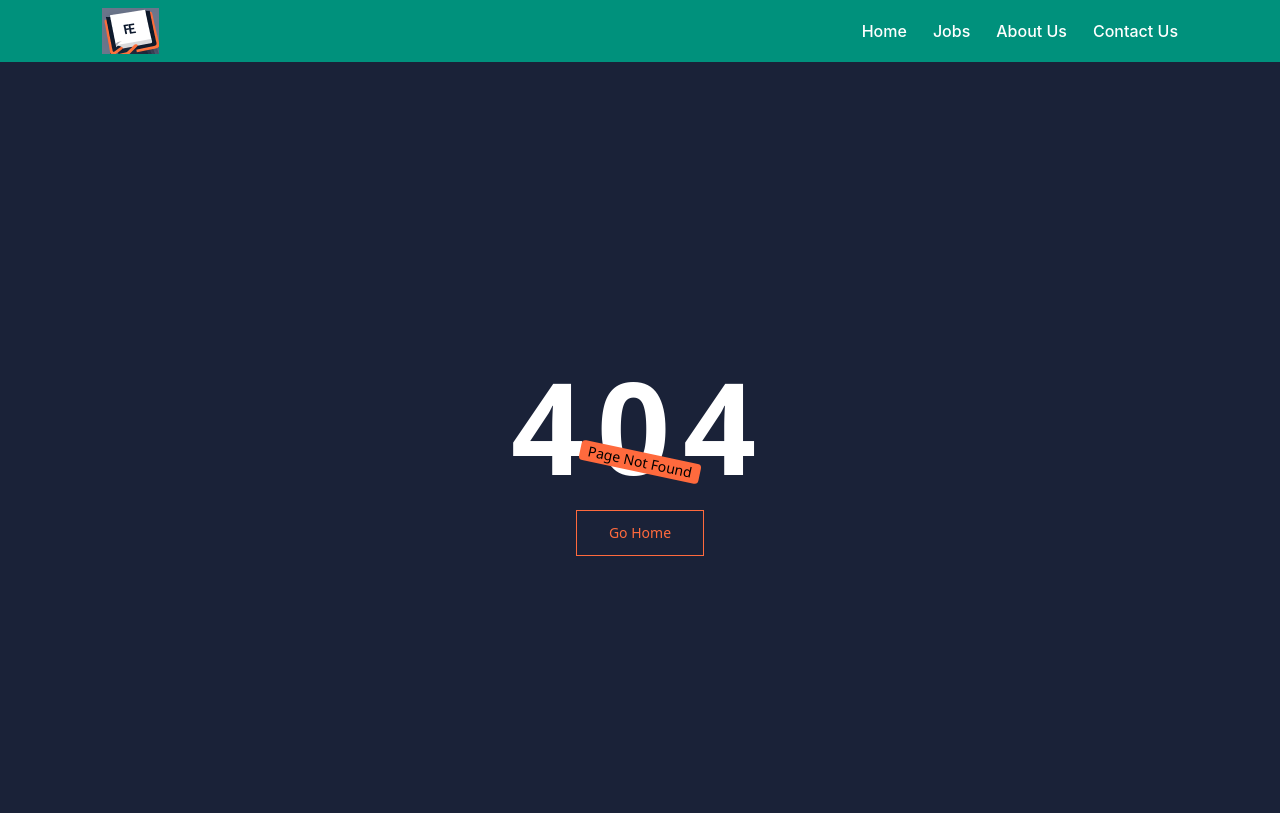
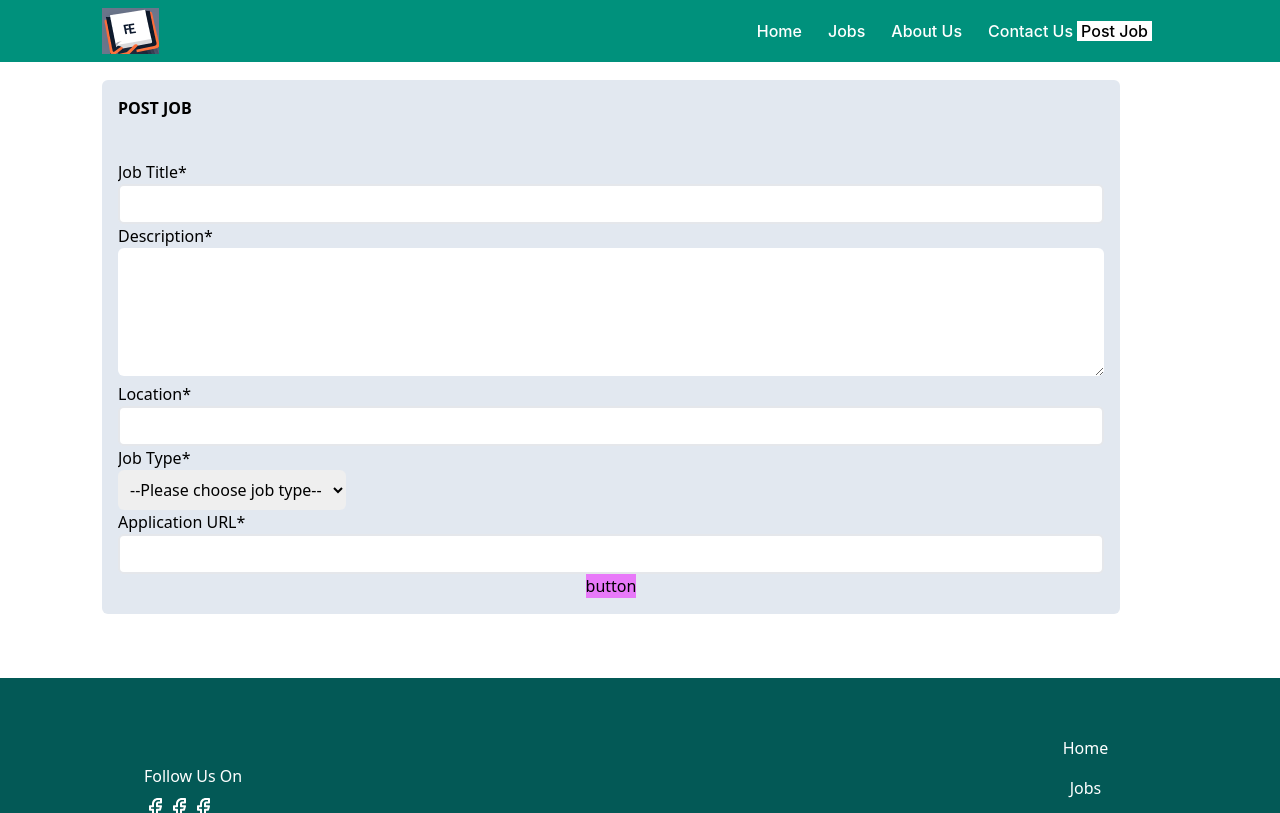
Before and after one commit to eyuu1/job_post_site, a React (Vite) app in the folder job/frontend/: page /createJob in a window 1280 px wide. Before the commit this address had no page. Shown: the top 813 px of the page. Built offline with nearby package versions, Linux system fonts and the light colour scheme.

Commit message:
job create page added

```diff
--- a/job/frontend/src/App.jsx
+++ b/job/frontend/src/App.jsx
@@ -8,6 +8,7 @@ import Contact from './pages/Contact'
 import Detail from "./pages/Detail"
 import PageNotFound from './pages/PageNotFound';
 import { BrowserRouter, Routes, Route } from 'react-router-dom'
+import CreateJob from './pages/createJob';
 import Signin from './pages/Signin';
 import Signup from './pages/Signup';
 
@@ -17,11 +18,12 @@ function App() {
     <BrowserRouter>
       <Routes>
         <Route path="/" element={<SharedNav />}>
-          <Route index element={<Signup />} />
+          <Route index element={<Home />} />
           <Route path="jobs" element={<Jobs />} />
           <Route path="jobs/:jobId" element={<Detail />} />
           <Route path="aboutus" element={<About />} />
           <Route path="contactus" element={<Contact />} />
+          <Route path="createJob" element={<CreateJob />} />
           <Route path="*" element={<PageNotFound />} />
           <Route path="signin" element={<Signin />} />
           <Route path="signup" element={<Signup />} />
--- a/job/frontend/src/components/Detail/Suggested.jsx
+++ b/job/frontend/src/components/Detail/Suggested.jsx
@@ -7,7 +7,7 @@ const Suggested = () => {
 
   return (
     <div className="flex flex-col flex-wrap space-y-4">
-      <h3>Related Jobs</h3>
+      <h3 className=' font-medium'>Related Jobs</h3>
       {slicedJobDescription.map(jobDetail => (
         <RecentJobsCard
           key={jobDetail.id}
--- a/job/frontend/src/components/Nav.jsx
+++ b/job/frontend/src/components/Nav.jsx
@@ -10,16 +10,17 @@ const Nav = () => {
 
   return (
     <>
-    <nav className="bg-primary flex justify-between lg:px-[6.375rem] md:px-[4rem] sm:px-[2rem] w-full py-2 ">
+    <nav className="bg-primary fixed z-10 flex justify-between lg:px-[6.375rem] md:px-[4rem] sm:px-[2rem] w-full py-2 ">
 
       <img src={logo} className='md:w-[57px] md:h-[46px] sm:w-[37px] sm:h-[26px] my-auto justify-start' alt="logo image" />
 
 
-        <ul className="my-auto flex item-center justify-end  sm:hidden md:flex ">
+        <ul className="my-auto flex item-center flex-wrap justify-end  sm:hidden md:flex ">
         <li><NavLink to="/">Home</NavLink></li>
         <li><NavLink to="/jobs">Jobs</NavLink></li>
         <li><NavLink to="/aboutus">About Us</NavLink></li>
         <li><NavLink to="/contactus">Contact Us</NavLink></li>
+        <li><NavLink to="/signup" className="text-md text-black ml-1 px-1 bg-white border-amber-800">Post Job</NavLink></li>
         </ul>
 
 
--- a/job/frontend/src/components/SignupFormInput.jsx
+++ b/job/frontend/src/components/SignupFormInput.jsx
@@ -12,7 +12,7 @@ const SignupFormInput = (props) => {
 
         <div className='flex flex-col'>
             <label htmlFor={props.name} className='mt-4'>{label}: </label>
-            <input id='signupInput' {...inputProps} onChange={onChange} onBlur={handleFocus} focused={focused.toString()} onFocus={(e)=> inputProps.name=== "cPassword" && setFocused(true)} className=' outline-none py-2 px-3 mt-1  text-sm rounded-md' />
+            <input id='signupInput' {...inputProps} onChange={onChange} onBlur={handleFocus} focused={focused.toString()} onFocus={(e)=> inputProps.name=== "cPassword" && setFocused(true)} className= ' outline-none py-2 px-3 mt-1  text-sm rounded-md' />
             <span id='signupError' className='text-xs text-red-600'>{errorMessage}</span>
         </div>
     )
--- a/job/frontend/src/constants/index.js
+++ b/job/frontend/src/constants/index.js
@@ -17,6 +17,7 @@ import more from '../assets/more.png'
 
 export const jobDescription = [
     {
+    id: 1,
     jobTitle: "software development",
     campany: "google",
     location: "addis ababa, bole",
@@ -27,6 +28,7 @@ export const jobDescription = [
 
 
     {
+    id: 2,
     jobTitle: "data analysis ",
     campany: "amazon",
     location: "new york",
@@ -37,6 +39,7 @@ export const jobDescription = [
 
 
     {
+    id: 3,
     jobTitle: "senior network engineer",
     campany: "amazon",
     location: "new york",
@@ -47,6 +50,7 @@ export const jobDescription = [
 
 
     {
+    id: 4,
     jobTitle: "data analysis",
     campany: "amazon",
     location: "new york",
--- a/job/frontend/src/pages/Detail.jsx
+++ b/job/frontend/src/pages/Detail.jsx
@@ -21,7 +21,7 @@ const Detail = () => {
     return (
       <div>
         <Header />
-        <div className="flex justify-start items-start w-full justify-between px-24 py-16">
+        <div className="flex  items-start w-full justify-between px-24 py-16">
           <Description
             id={job.id}
             jobTitle={job.jobTitle}
--- a/job/frontend/src/pages/Signin.jsx
+++ b/job/frontend/src/pages/Signin.jsx
@@ -17,7 +17,6 @@ const Signin = () => {
 
         const url = "http://localhost:8080/api/v1/campany/retrive";
 
-
             const response= fetch("http://localhost:8080/api/v1/campany/retrive" ).then(res => {
                 if(!res.ok){
                     console.log("error found")
@@ -31,33 +30,14 @@ const Signin = () => {
                     }
                 });
 
+                {found && navigate("/createJob")}
+
 
             }).catch(error => {
                 console.log(error);
+                alert("server error")
             })
 
-
-        // try {
-        //     fetch(url, {
-        //         method: 'GET',
-        //         headers: { "content-type": "application/json" },
-        //         body: JSON.stringify(values)
-
-        //     }).then((res) => {
-        //         if(res.ok){
-        //         alert("sucessfully registered")
-        //         navigate("/signin")
-        //         }
-        //         else{
-        //             alert("campany already exist. please sign in")
-        //         }
-
-        //     })
-
-        // } catch (error) {
-        //     console.log(error);
-
-        // }
 
 
 
--- a/job/frontend/src/pages/Signup.jsx
+++ b/job/frontend/src/pages/Signup.jsx
@@ -90,14 +90,18 @@ const Signup = () => {
                 }
                 else{
                     alert("campany already exist. please sign in")
+                    navigate("/signin")
                 }
 
             })
 
-        } catch (error) {
-            console.log(error);
+        } catch(error){
+                 alert("try again server connection error");
+        }
 
-        }
+
+
+
 
 
 
--- /dev/null
+++ b/job/frontend/src/pages/createJob.jsx
@@ -0,0 +1,44 @@
+import React from 'react'
+
+const createJob = () => {
+  const selectedValue = () => {
+    { console.log(document.getElementById("jobType").value) }
+
+  }
+
+
+  return (
+    <div className='section_margin mr-40 mt-20  flex flex-col bg-slate-200  justify-start rounded-md '>
+      <div className='p-4'>
+        <h3 className='font-semibold'>POST JOB</h3>
+        <form action="">
+          <p className='mt-10'>Job Title*</p>
+          <input type="text" className='border-2  w-full outline-none p-2 rounded-md text-sm' />
+          <label htmlFor='description' className='mt-4'>Description*</label>
+          <textarea name="" id="" className='p-2 w-full h-32 outline-none rounded-md text-sm'></textarea>
+          <label htmlFor='location' className='mt-4'>Location*</label>
+          <input type="text" className='border-2  w-full outline-none p-2 rounded-md text-sm' />
+          <label htmlFor='jobType' className='mt-4 mb-1'>Job Type*</label>
+          <select id="jobType" className='p-2 rounded-md block'>
+            <option value="">--Please choose job type--</option>
+            <option value="fullTime">Full-time</option>
+            <option value="partTime">Part-time</option>
+            <option value="internship">Internship</option>
+          </select>
+          <label htmlFor='applicationUrl' className='mt-4'>Application URL*</label>
+          <input type="url" className='border-2  w-full outline-none p-2 rounded-md text-sm' />
+          <button className='flex flex-col text-center mx-auto bg-fuchsia-400' onClick={selectedValue}>button</button>
+
+        </form>
+
+
+
+
+      </div>
+    </div>
+
+
+  )
+}
+
+export default createJob
```
